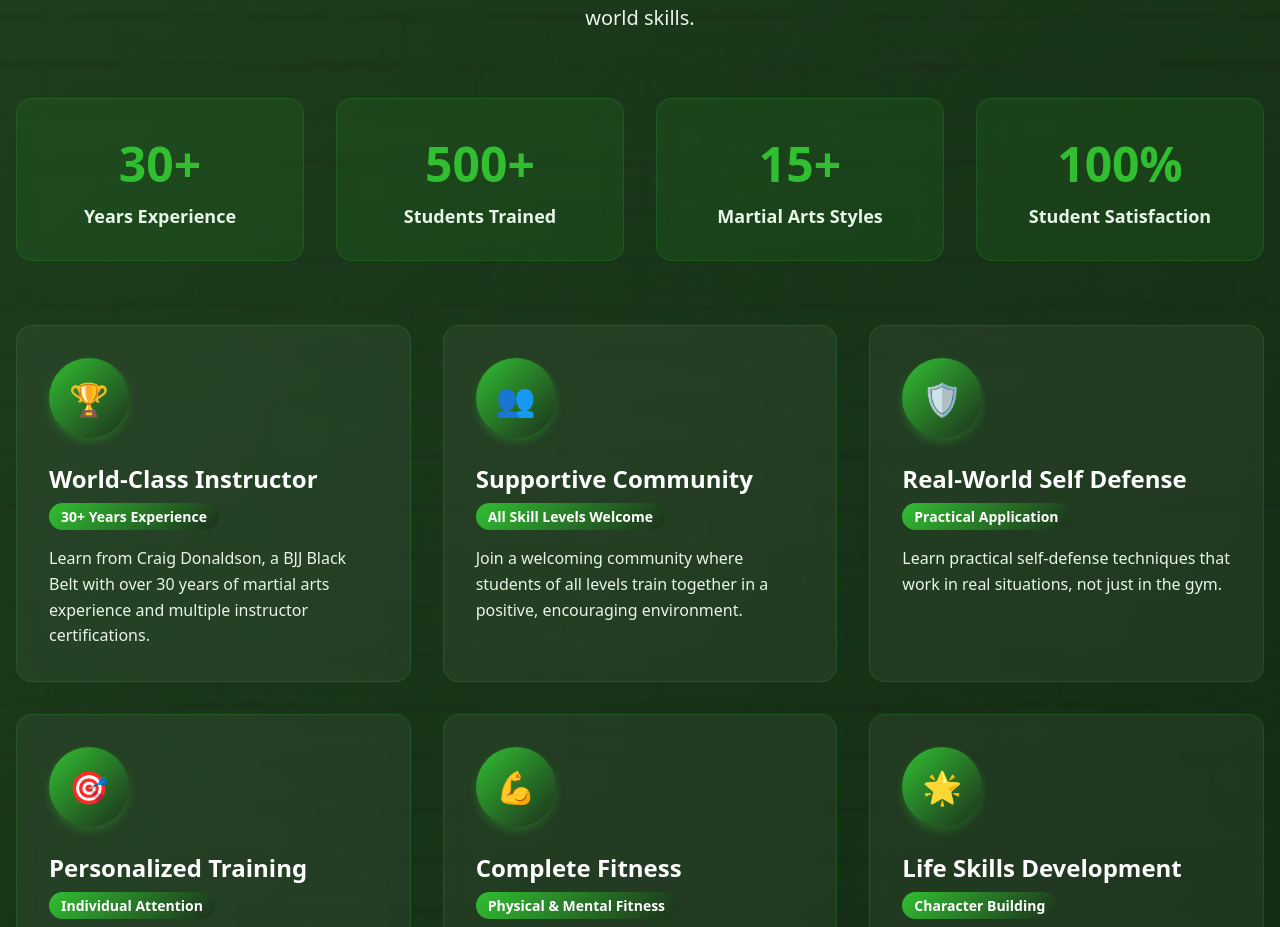
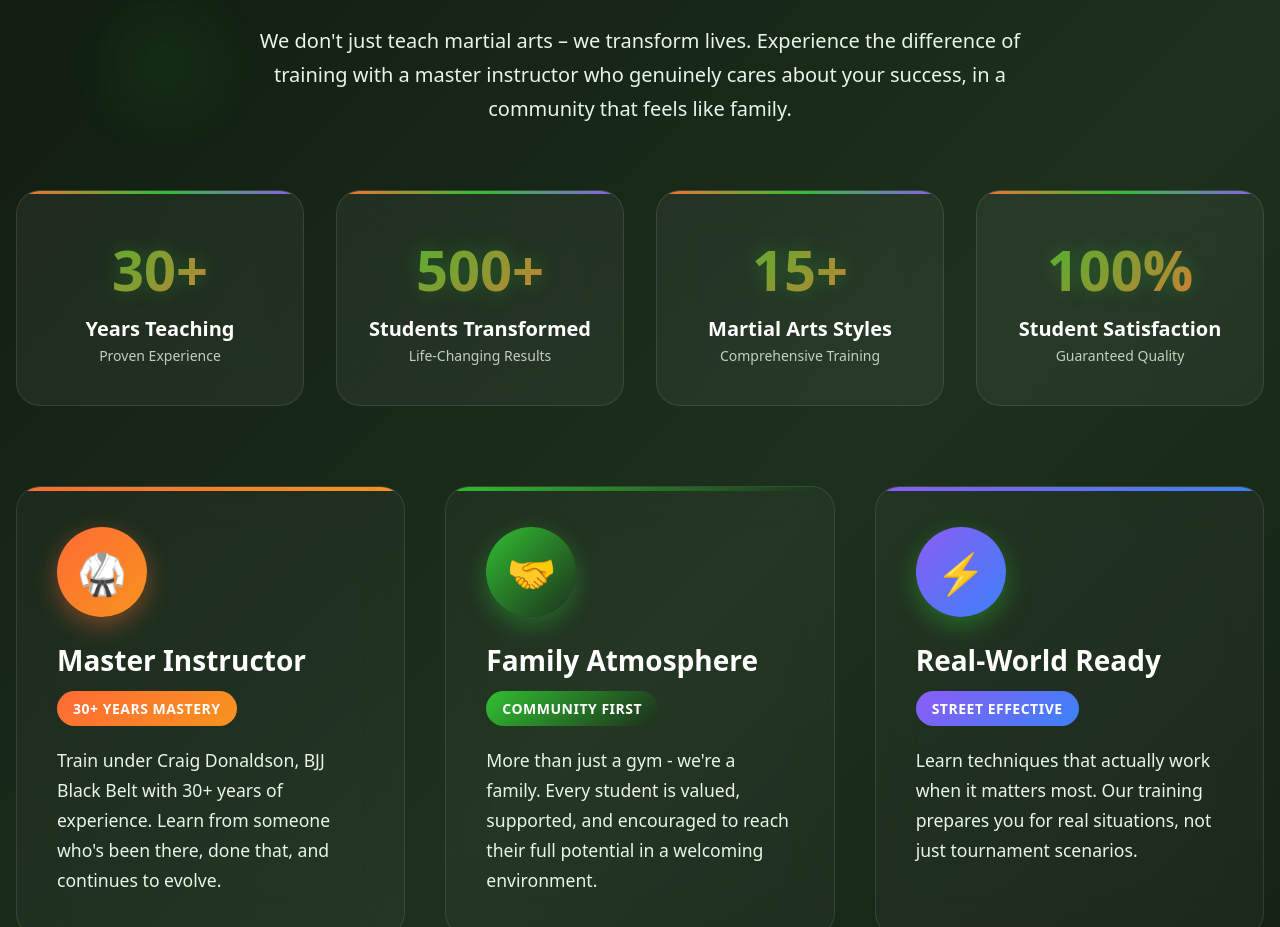
Before and after one commit to nsapsead/integrityMartialArtsAcademy, a Next.js app: page / in a window 1280 px wide. Shown: the part 2985-3912 px from the top of the page. Built offline with nearby package versions, Linux system fonts and the light colour scheme.

Commit message:
Major site updates: overhauled Why Choose Us section, updated social icons, removed redundant CTAs, improved footer logo, and enhanced contact form

```diff
--- a/src/components/Contact.tsx
+++ b/src/components/Contact.tsx
@@ -177,7 +177,7 @@ const Contact = () => {
                 textAlign: 'center',
                 marginBottom: '2rem'
               }}>
-                This form posts directly to Spark. We've styled it for a polished look.
+                Please fill in your information below and we will be in touch
               </p>
 
               {/* Spark form start */}
--- a/src/components/WhyChooseUs.tsx
+++ b/src/components/WhyChooseUs.tsx
@@ -1,71 +1,90 @@
 'use client'
 
 const WhyChooseUs = () => {
+
   const reasons = [
     {
-      icon: "🏆",
-      title: "World-Class Instructor",
-      description: "Learn from Craig Donaldson, a BJJ Black Belt with over 30 years of martial arts experience and multiple instructor certifications.",
-      highlight: "30+ Years Experience"
+      icon: "🥋",
+      title: "Master Instructor",
+      description: "Train under Craig Donaldson, BJJ Black Belt with 30+ years of experience. Learn from someone who's been there, done that, and continues to evolve.",
+      highlight: "30+ Years Mastery",
+      color: "linear-gradient(135deg, #ff6b35, #f7931e)"
     },
     {
-      icon: "👥",
-      title: "Supportive Community",
-      description: "Join a welcoming community where students of all levels train together in a positive, encouraging environment.",
-      highlight: "All Skill Levels Welcome"
+      icon: "🤝",
+      title: "Family Atmosphere",
+      description: "More than just a gym - we're a family. Every student is valued, supported, and encouraged to reach their full potential in a welcoming environment.",
+      highlight: "Community First",
+      color: "linear-gradient(135deg, #31bf31, #1d301d)"
     },
     {
-      icon: "🛡️",
-      title: "Real-World Self Defense",
-      description: "Learn practical self-defense techniques that work in real situations, not just in the gym.",
-      highlight: "Practical Application"
+      icon: "⚡",
+      title: "Real-World Ready",
+      description: "Learn techniques that actually work when it matters most. Our training prepares you for real situations, not just tournament scenarios.",
+      highlight: "Street Effective",
+      color: "linear-gradient(135deg, #8b5cf6, #3b82f6)"
     },
     {
       icon: "🎯",
-      title: "Personalized Training",
-      description: "Every student receives individual attention and training tailored to their specific goals and abilities.",
-      highlight: "Individual Attention"
+      title: "Personalized Path",
+      description: "Your journey is unique. We adapt our teaching to match your goals, whether that's self-defense, fitness, competition, or personal growth.",
+      highlight: "Your Goals, Our Focus",
+      color: "linear-gradient(135deg, #f59e0b, #ef4444)"
     },
     {
-      icon: "💪",
-      title: "Complete Fitness",
-      description: "Build strength, flexibility, endurance, and mental toughness through comprehensive martial arts training.",
-      highlight: "Physical & Mental Fitness"
+      icon: "💎",
+      title: "Premium Experience",
+      description: "Small class sizes, individual attention, and a clean, modern facility. You deserve the best training environment for your investment.",
+      highlight: "Quality Training",
+      color: "linear-gradient(135deg, #06b6d4, #3b82f6)"
     },
     {
-      icon: "🌟",
-      title: "Life Skills Development",
-      description: "Develop confidence, discipline, respect, and leadership skills that extend far beyond the mat.",
-      highlight: "Character Building"
+      icon: "🚀",
+      title: "Life Transformation",
+      description: "Martial arts changes lives. Build unshakeable confidence, mental toughness, and life skills that extend far beyond the mat.",
+      highlight: "Transform Your Life",
+      color: "linear-gradient(135deg, #ec4899, #8b5cf6)"
     }
   ]
 
   const stats = [
-    { number: "30+", label: "Years Experience" },
-    { number: "500+", label: "Students Trained" },
-    { number: "15+", label: "Martial Arts Styles" },
-    { number: "100%", label: "Student Satisfaction" }
+    { number: "30+", label: "Years Teaching", subtext: "Proven Experience" },
+    { number: "500+", label: "Students Transformed", subtext: "Life-Changing Results" },
+    { number: "15+", label: "Martial Arts Styles", subtext: "Comprehensive Training" },
+    { number: "100%", label: "Student Satisfaction", subtext: "Guaranteed Quality" }
   ]
+
 
   return (
     <section id="why-choose-us" style={{
-      padding: '3rem 1rem',
-      background: 'linear-gradient(135deg, #1d301d 0%, #0f1a0f 100%)',
+      padding: '4rem 1rem',
+      background: 'linear-gradient(135deg, #0f1a0f 0%, #1d301d 50%, #0f1a0f 100%)',
       color: 'white',
       position: 'relative',
       overflow: 'hidden'
     }}>
-      {/* Background Pattern */}
+      {/* Animated Background Elements */}
       <div style={{
         position: 'absolute',
-        top: 0,
-        left: 0,
-        right: 0,
-        bottom: 0,
-        backgroundImage: 'url("/images/hero-background-brick.jpg")',
-        backgroundSize: 'cover',
-        backgroundPosition: 'center',
-        opacity: 0.1,
+        top: '10%',
+        left: '5%',
+        width: '200px',
+        height: '200px',
+        background: 'radial-gradient(circle, rgba(49, 191, 49, 0.1) 0%, transparent 70%)',
+        borderRadius: '50%',
+        animation: 'float 6s ease-in-out infinite',
+        zIndex: 0
+      }}></div>
+
+      <div style={{
+        position: 'absolute',
+        bottom: '20%',
+        right: '10%',
+        width: '150px',
+        height: '150px',
+        background: 'radial-gradient(circle, rgba(255, 107, 53, 0.1) 0%, transparent 70%)',
+        borderRadius: '50%',
+        animation: 'float 8s ease-in-out infinite reverse',
         zIndex: 0
       }}></div>
 
@@ -80,58 +99,99 @@ const WhyChooseUs = () => {
           textAlign: 'center',
           marginBottom: '4rem'
         }}>
+          <div style={{
+            display: 'inline-block',
+            background: 'linear-gradient(135deg, #ff6b35, #f7931e)',
+            padding: '0.5rem 1.5rem',
+            borderRadius: '2rem',
+            fontSize: '0.875rem',
+            fontWeight: '700',
+            textTransform: 'uppercase',
+            letterSpacing: '1px',
+            marginBottom: '1.5rem'
+          }}>
+            Why Choose Us
+          </div>
+
           <h2 style={{
-            fontSize: 'clamp(2.5rem, 5vw, 3.5rem)',
+            fontSize: 'clamp(2.5rem, 5vw, 4rem)',
             fontWeight: 'bold',
             marginBottom: '1.5rem',
-            background: 'linear-gradient(135deg, #31bf31, #e8f5e8)',
+            background: 'linear-gradient(135deg, #ffffff 0%, #31bf31 50%, #ffffff 100%)',
             WebkitBackgroundClip: 'text',
             WebkitTextFillColor: 'transparent',
             backgroundClip: 'text'
           }}>
-            Why Choose Integrity MMA?
+            The Integrity Difference
           </h2>
+
           <p style={{
             fontSize: '1.25rem',
             color: '#e8f5e8',
-            maxWidth: '768px',
+            maxWidth: '800px',
             margin: '0 auto',
-            lineHeight: 1.6
+            lineHeight: 1.7
           }}>
-            We're not just a gym. We're a community dedicated to helping you achieve your goals through martial arts training that builds character, confidence, and real-world skills.
+            We don't just teach martial arts – we transform lives. Experience the difference of training with a master instructor who genuinely cares about your success, in a community that feels like family.
           </p>
         </div>
 
         {/* Stats */}
         <div style={{
           display: 'grid',
-          gridTemplateColumns: 'repeat(auto-fit, minmax(200px, 1fr))',
+          gridTemplateColumns: 'repeat(auto-fit, minmax(250px, 1fr))',
           gap: '2rem',
-          marginBottom: '4rem'
+          marginBottom: '5rem'
         }}>
           {stats.map((stat, index) => (
             <div key={index} style={{
               textAlign: 'center',
-              padding: '2rem 1rem',
-              background: 'rgba(49, 191, 49, 0.1)',
-              borderRadius: '1rem',
-              border: '1px solid rgba(49, 191, 49, 0.2)',
-              backdropFilter: 'blur(10px)'
+              padding: '2.5rem 1.5rem',
+              background: 'rgba(255, 255, 255, 0.05)',
+              borderRadius: '1.5rem',
+              border: '1px solid rgba(255, 255, 255, 0.1)',
+              backdropFilter: 'blur(20px)',
+              position: 'relative',
+              overflow: 'hidden',
+              transition: `all 0.6s ease ${index * 0.1}s`
             }}>
+              {/* Gradient overlay */}
               <div style={{
-                fontSize: '3rem',
+                position: 'absolute',
+                top: 0,
+                left: 0,
+                right: 0,
+                height: '3px',
+                background: 'linear-gradient(90deg, #ff6b35, #31bf31, #8b5cf6)',
+                zIndex: 1
+              }}></div>
+
+              <div style={{
+                fontSize: '3.5rem',
                 fontWeight: 'bold',
-                color: '#31bf31',
-                marginBottom: '0.5rem'
+                background: 'linear-gradient(135deg, #31bf31, #ff6b35)',
+                WebkitBackgroundClip: 'text',
+                WebkitTextFillColor: 'transparent',
+                backgroundClip: 'text',
+                marginBottom: '0.5rem',
+                textShadow: '0 0 20px rgba(49, 191, 49, 0.3)'
               }}>
                 {stat.number}
               </div>
               <div style={{
-                fontSize: '1.125rem',
-                color: '#e8f5e8',
-                fontWeight: '600'
+                fontSize: '1.25rem',
+                color: 'white',
+                fontWeight: '700',
+                marginBottom: '0.25rem'
               }}>
                 {stat.label}
+              </div>
+              <div style={{
+                fontSize: '0.875rem',
+                color: '#e8f5e8',
+                opacity: 0.8
+              }}>
+                {stat.subtext}
               </div>
             </div>
           ))}
@@ -140,117 +200,122 @@ const WhyChooseUs = () => {
         {/* Reasons Grid */}
         <div style={{
           display: 'grid',
-          gridTemplateColumns: 'repeat(auto-fit, minmax(350px, 1fr))',
-          gap: '2rem',
-          marginBottom: '3rem'
+          gridTemplateColumns: 'repeat(auto-fit, minmax(380px, 1fr))',
+          gap: '2.5rem',
+          marginBottom: '5rem'
         }}>
           {reasons.map((reason, index) => (
             <div key={index} style={{
-              background: 'rgba(255, 255, 255, 0.05)',
-              borderRadius: '1rem',
-              padding: '2rem',
-              border: '1px solid rgba(49, 191, 49, 0.2)',
-              backdropFilter: 'blur(10px)',
-              transition: 'all 0.3s ease',
+              background: 'rgba(255, 255, 255, 0.03)',
+              borderRadius: '1.5rem',
+              padding: '2.5rem',
+              border: '1px solid rgba(255, 255, 255, 0.1)',
+              backdropFilter: 'blur(20px)',
+              transition: 'all 0.4s cubic-bezier(0.4, 0, 0.2, 1)',
               position: 'relative',
-              overflow: 'hidden'
+              overflow: 'hidden',
+              transitionDelay: `${index * 0.1}s`
             }}
             onMouseEnter={(e) => {
               const target = e.target as HTMLElement
-              target.style.transform = 'translateY(-5px)'
-              target.style.background = 'rgba(49, 191, 49, 0.1)'
-              target.style.borderColor = 'rgba(49, 191, 49, 0.4)'
+              target.style.transform = 'translateY(-8px) scale(1.02)'
+              target.style.background = 'rgba(255, 255, 255, 0.08)'
+              target.style.borderColor = 'rgba(255, 255, 255, 0.3)'
+              target.style.boxShadow = '0 20px 40px rgba(0, 0, 0, 0.3)'
             }}
             onMouseLeave={(e) => {
               const target = e.target as HTMLElement
-              target.style.transform = 'translateY(0)'
-              target.style.background = 'rgba(255, 255, 255, 0.05)'
-              target.style.borderColor = 'rgba(49, 191, 49, 0.2)'
+              target.style.transform = 'translateY(0) scale(1)'
+              target.style.background = 'rgba(255, 255, 255, 0.03)'
+              target.style.borderColor = 'rgba(255, 255, 255, 0.1)'
+              target.style.boxShadow = 'none'
             }}>
+              {/* Animated background gradient */}
+              <div style={{
+                position: 'absolute',
+                top: 0,
+                left: 0,
+                right: 0,
+                height: '4px',
+                background: reason.color,
+                zIndex: 1
+              }}></div>
+
               {/* Icon */}
               <div style={{
-                width: '80px',
-                height: '80px',
-                background: 'linear-gradient(135deg, #31bf31, #1d301d)',
+                width: '90px',
+                height: '90px',
+                background: reason.color,
                 borderRadius: '50%',
                 display: 'flex',
                 alignItems: 'center',
                 justifyContent: 'center',
-                fontSize: '2rem',
+                fontSize: '2.5rem',
                 marginBottom: '1.5rem',
-                boxShadow: '0 4px 8px rgba(49, 191, 49, 0.3)'
+                boxShadow: `0 8px 25px ${reason.color.includes('#ff6b35') ? 'rgba(255, 107, 53, 0.4)' : 'rgba(49, 191, 49, 0.4)'}`,
+                position: 'relative',
+                zIndex: 2
               }}>
                 {reason.icon}
               </div>
 
               {/* Content */}
               <h3 style={{
-                fontSize: '1.5rem',
+                fontSize: '1.75rem',
                 fontWeight: 'bold',
                 color: 'white',
-                marginBottom: '0.5rem'
+                marginBottom: '0.75rem',
+                position: 'relative',
+                zIndex: 2
               }}>
                 {reason.title}
               </h3>
 
               <div style={{
-                background: 'linear-gradient(135deg, #31bf31, #1d301d)',
+                background: reason.color,
                 color: 'white',
-                padding: '0.25rem 0.75rem',
-                borderRadius: '1rem',
+                padding: '0.5rem 1rem',
+                borderRadius: '1.5rem',
                 fontSize: '0.875rem',
-                fontWeight: '600',
+                fontWeight: '700',
                 display: 'inline-block',
-                marginBottom: '1rem'
+                marginBottom: '1.25rem',
+                textTransform: 'uppercase',
+                letterSpacing: '0.5px',
+                position: 'relative',
+                zIndex: 2
               }}>
                 {reason.highlight}
               </div>
 
               <p style={{
                 color: '#e8f5e8',
-                lineHeight: 1.6,
-                fontSize: '1rem'
+                lineHeight: 1.7,
+                fontSize: '1.1rem',
+                position: 'relative',
+                zIndex: 2
               }}>
                 {reason.description}
               </p>
+
+              {/* Subtle glow effect */}
+              <div style={{
+                position: 'absolute',
+                top: '50%',
+                left: '50%',
+                width: '200px',
+                height: '200px',
+                background: `radial-gradient(circle, ${reason.color.includes('#ff6b35') ? 'rgba(255, 107, 53, 0.1)' : 'rgba(49, 191, 49, 0.1)'} 0%, transparent 70%)`,
+                borderRadius: '50%',
+                transform: 'translate(-50%, -50%)',
+                zIndex: 0,
+                opacity: 0,
+                transition: 'opacity 0.3s ease'
+              }}></div>
             </div>
           ))}
         </div>
 
-        {/* Testimonial Preview - Moved to dedicated Testimonials section */}
-        {/*
-        <div style={{
-          background: 'rgba(49, 191, 49, 0.1)',
-          borderRadius: '1rem',
-          padding: '3rem 2rem',
-          textAlign: 'center',
-          border: '1px solid rgba(49, 191, 49, 0.2)',
-          backdropFilter: 'blur(10px)'
-        }}>
-          <div style={{
-            fontSize: '1.5rem',
-            color: '#31bf31',
-            marginBottom: '1rem'
-          }}>
-            "⭐⭐⭐⭐⭐"
-          </div>
-          <blockquote style={{
-            fontSize: '1.25rem',
-            color: 'white',
-            fontStyle: 'italic',
-            marginBottom: '1.5rem',
-            lineHeight: 1.6
-          }}>
-            "Craig's instruction is world-class. The combination of technical expertise and genuine care for his students makes Integrity MMA the best martial arts academy in Melbourne."
-          </blockquote>
-          <div style={{
-            color: '#e8f5e8',
-            fontWeight: '600'
-          }}>
-            - Sarah M., BJJ Blue Belt
-          </div>
-        </div>
-        */}
       </div>
     </section>
   )
```
Also changed, not shown: src/components/ClassSchedule.tsx (+0 -49 lines), src/components/Footer.tsx (+24 -70 lines), src/components/Testimonials.tsx (+0 -51 lines).
